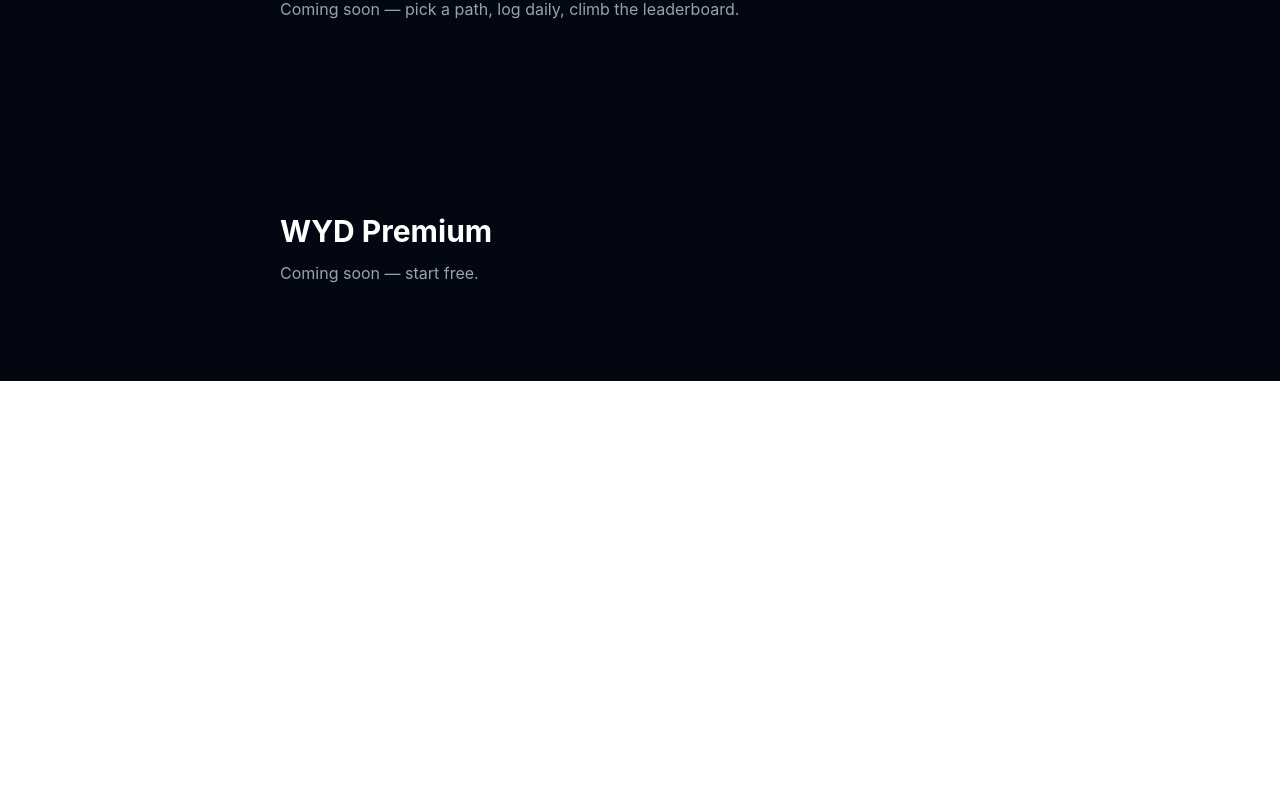
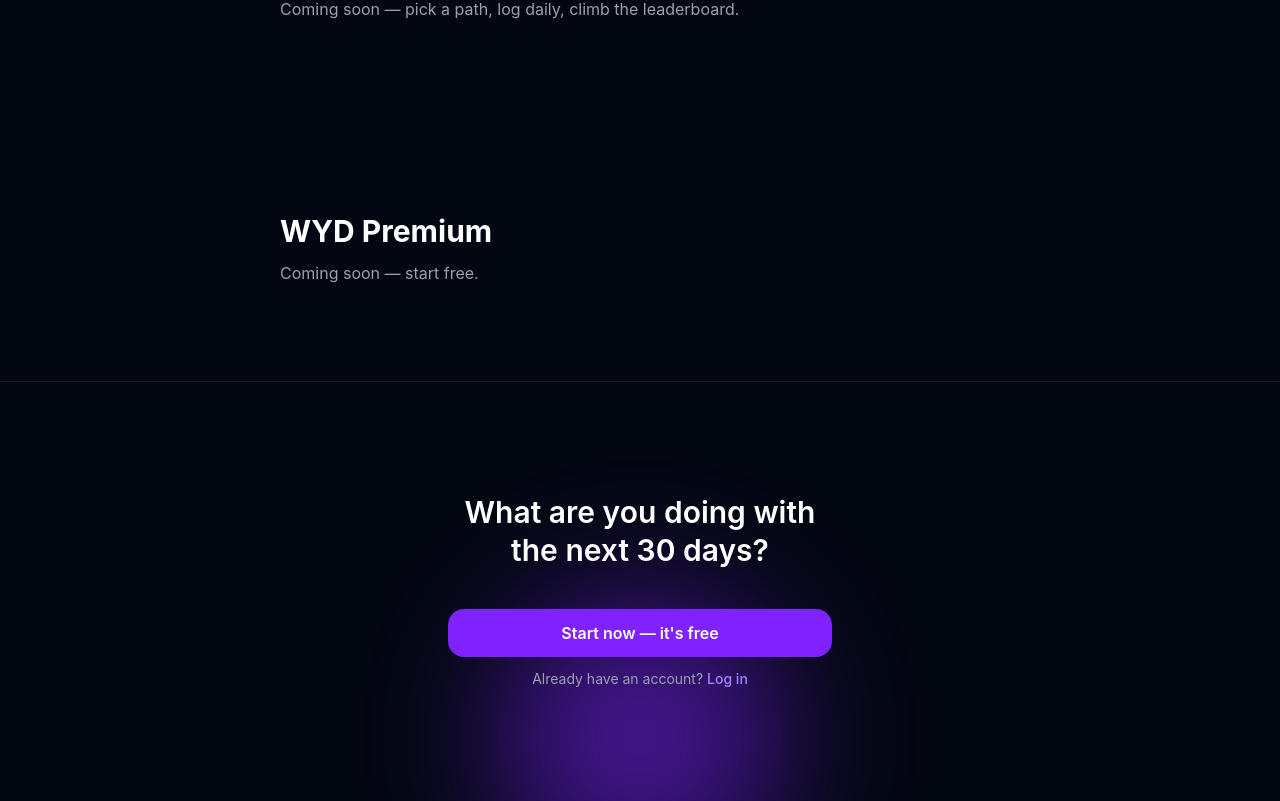
Before and after one commit to Nuutti-N/WYD, a React (Vite) app in the folder frontend/: page / in a window 1280 px wide. Shown: the part 1137-1938 px from the top of the page. Before the commit the page ends 1518 px from the top, so only its background shows below. Built offline with nearby package versions, Linux system fonts and the light colour scheme; no server answers.

Commit message:
add closing cta in the bottom, and above it strip line

```diff
--- a/frontend/pages/Landing.jsx
+++ b/frontend/pages/Landing.jsx
@@ -67,6 +67,23 @@ function Landing() {
                 <h2 className="text-3xl font-bold text-white mb-3">WYD Premium</h2>
                 <p className="text-gray-400">Coming soon — start free.</p>
             </section>
+
+            <div className="w-full mx-auto border-t border-gray-800/60" />
+
+            {/* Closing CTA */}
+            <section className="px-6 py-28 relative overflow-hidden text-center">
+                <div className="absolute -bottom-20 left-1/2 -translate-x-1/2 w-72 h-72 bg-violet-600 rounded-full blur-3xl opacity-50" />
+                <div className="w-full max-w-sm mx-auto flex flex-col gap-6 relative">
+                    <h2 className="text-3xl font-semibold text-white leading-tight">What are you doing with the next 30 days?</h2>
+                    <div className="flex flex-col gap-3 mt-4 text-center">
+                        <Link to="/Register" className="w-full bg-violet-600 hover:bg-violet-500 text-white font-semibold py-3 rounded-2xl transition">Start now — it's free</Link>
+                        <div className="flex gap-1 justify-center text-sm text-gray-400">
+                            <p> Already have an account?</p>
+                            <Link to="/Login" className="text-violet-400 font-medium">Log in</Link>
+                        </div>
+                    </div>
+                </div>
+            </section>
         </div>
     )
 }
```
